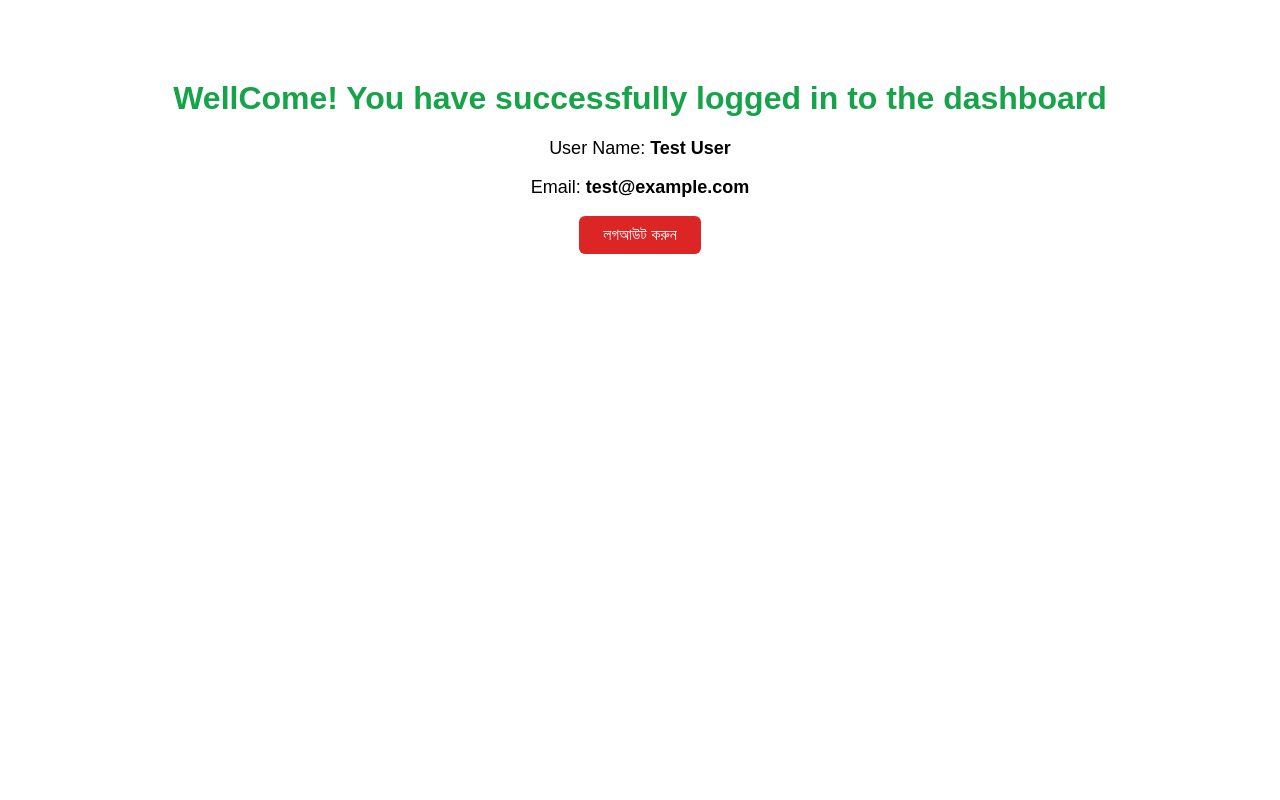
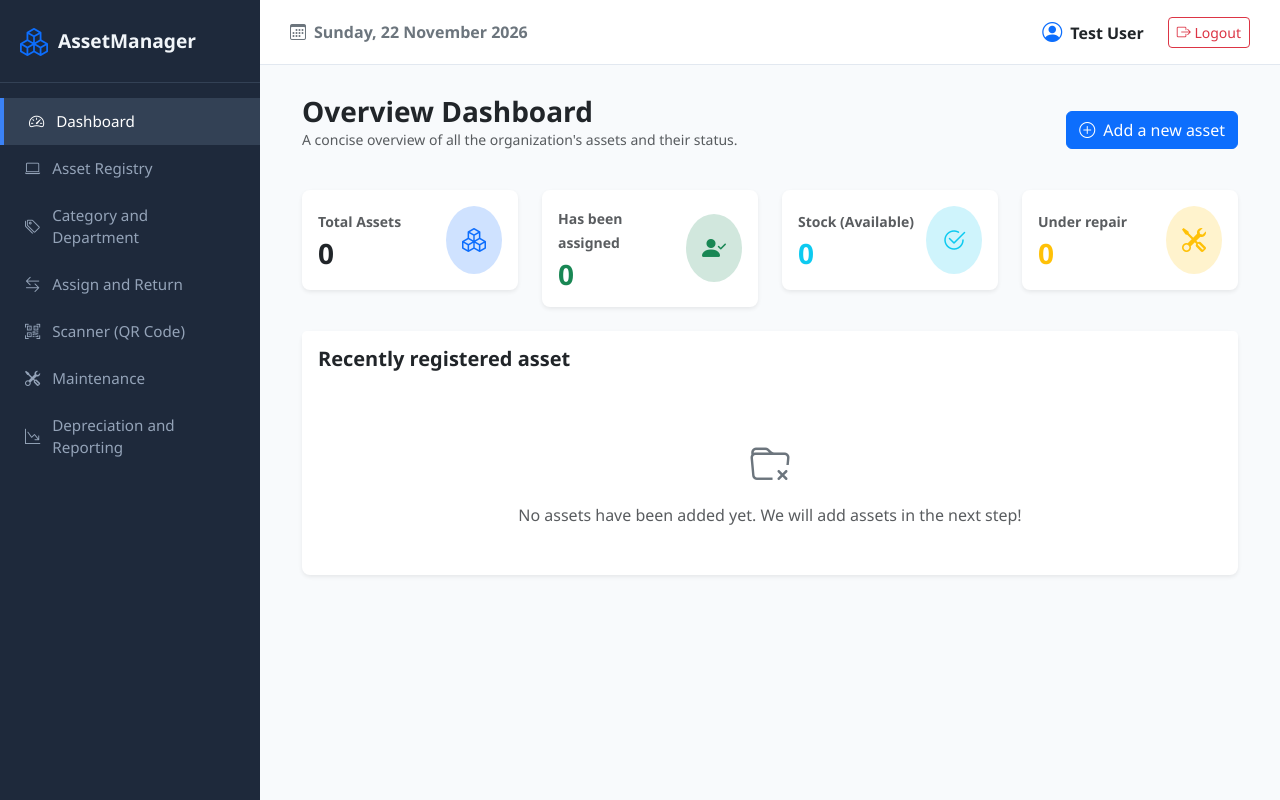
Before and after one commit to rishadsayem212-design/asset-management-system, a Laravel app: page /dashboard in a window 1280 px wide. Run offline with Laravel 12, Linux system fonts and the light colour scheme; a user stored in the database is signed in; data comes from the database, SQL or seed files in the repository.

Commit message:
sidebar design

```diff
--- a/resources/views/auth/login.blade.php
+++ b/resources/views/auth/login.blade.php
@@ -3,7 +3,7 @@
 <head>
     <meta charset="UTF-8">
     <meta name="viewport" content="width=device-width, initial-scale=1.0">
-    <title>লগইন | Asset Management System</title>
+    <title>Login | Asset Management System</title>
     <!-- Bootstrap 5 CSS CDN -->
     <link href="https://cdn.jsdelivr.net/npm/bootstrap@5.3.0/dist/css/bootstrap.min.css" rel="stylesheet">
     <!-- Bootstrap Icons CDN -->
--- a/resources/views/dashboard.blade.php
+++ b/resources/views/dashboard.blade.php
@@ -1,6 +1,6 @@
 @extends('layouts.app')
 
-@section('title', 'ড্যাশবোর্ড - Asset Management')
+@section('title', 'Overview Dashboard - Asset Management')
 
 @section('content')
 <div class="container-fluid">
@@ -8,11 +8,11 @@
     <!-- হেডার -->
     <div class="d-flex justify-content-between align-items-center mb-4">
         <div>
-            <h3 class="fw-bold text-dark mb-0">ওভারভিউ ড্যাশবোর্ড</h3>
-            <p class="text-muted small">প্রতিষ্ঠানের সকল অ্যাসেট ও স্ট্যাটাসের সংক্ষিপ্ত চিত্র</p>
+            <h3 class="fw-bold text-dark mb-0">Overview Dashboard</h3>
+            <p class="text-muted small">A concise overview of all the organization's assets and their status.</p>
         </div>
         <a href="#" class="btn btn-primary">
-            <i class="bi bi-plus-circle me-1"></i> নতুন অ্যাসেট যোগ করুন
+            <i class="bi bi-plus-circle me-1"></i> Add a new asset
         </a>
     </div>
 
@@ -24,8 +24,8 @@
             <div class="card border-0 shadow-sm rounded-3 p-3">
                 <div class="d-flex justify-content-between align-items-center">
                     <div>
-                        <span class="text-muted small fw-semibold">মোট অ্যাসেট</span>
-                        <h3 class="fw-bold text-dark mt-1 mb-0">০ টি</h3>
+                        <span class="text-muted small fw-semibold">Total Assets</span>
+                        <h3 class="fw-bold text-dark mt-1 mb-0">0</h3>
                     </div>
                     <div class="bg-primary-subtle text-primary p-3 rounded-circle fs-4">
                         <i class="bi bi-boxes"></i>
@@ -39,8 +39,8 @@
             <div class="card border-0 shadow-sm rounded-3 p-3">
                 <div class="d-flex justify-content-between align-items-center">
                     <div>
-                        <span class="text-muted small fw-semibold">অ্যাসাইন করা হয়েছে</span>
-                        <h3 class="fw-bold text-success mt-1 mb-0">০ টি</h3>
+                        <span class="text-muted small fw-semibold">Has been assigned</span>
+                        <h3 class="fw-bold text-success mt-1 mb-0">0</h3>
                     </div>
                     <div class="bg-success-subtle text-success p-3 rounded-circle fs-4">
                         <i class="bi bi-person-check-fill"></i>
@@ -54,8 +54,8 @@
             <div class="card border-0 shadow-sm rounded-3 p-3">
                 <div class="d-flex justify-content-between align-items-center">
                     <div>
-                        <span class="text-muted small fw-semibold">মজুদ (Available)</span>
-                        <h3 class="fw-bold text-info mt-1 mb-0">০ টি</h3>
+                        <span class="text-muted small fw-semibold">Stock (Available)</span>
+                        <h3 class="fw-bold text-info mt-1 mb-0">0</h3>
                     </div>
                     <div class="bg-info-subtle text-info p-3 rounded-circle fs-4">
                         <i class="bi bi-check2-circle"></i>
@@ -69,8 +69,8 @@
             <div class="card border-0 shadow-sm rounded-3 p-3">
                 <div class="d-flex justify-content-between align-items-center">
                     <div>
-                        <span class="text-muted small fw-semibold">মেরামতাধীন</span>
-                        <h3 class="fw-bold text-warning mt-1 mb-0">০ টি</h3>
+                        <span class="text-muted small fw-semibold">Under repair</span>
+                        <h3 class="fw-bold text-warning mt-1 mb-0">0</h3>
                     </div>
                     <div class="bg-warning-subtle text-warning p-3 rounded-circle fs-4">
                         <i class="bi bi-tools"></i>
@@ -84,11 +84,11 @@
     <!-- সাম্প্রতিক কার্যক্রম বক্স -->
     <div class="card border-0 shadow-sm rounded-3">
         <div class="card-header bg-white py-3 border-0">
-            <h5 class="fw-bold mb-0">সাম্প্রতিক নিবন্ধিত অ্যাসেট</h5>
+            <h5 class="fw-bold mb-0">Recently registered asset</h5>
         </div>
         <div class="card-body text-center py-5 text-muted">
             <i class="bi bi-folder-x fs-1 text-secondary mb-2 d-block"></i>
-            <p class="mb-0">এখনও কোনো অ্যাসেট যুক্ত করা হয়নি। পরবর্তী ধাপে আমরা অ্যাসেট যুক্ত করব!</p>
+            <p class="mb-0">No assets have been added yet. We will add assets in the next step!</p>
         </div>
     </div>
 
--- a/resources/views/layouts/app.blade.php
+++ b/resources/views/layouts/app.blade.php
@@ -90,37 +90,37 @@
     <ul>
         <li>
             <a href="{{ route('dashboard') }}" class="{{ request()->routeIs('dashboard') ? 'active' : '' }}">
-                <i class="bi bi-speedometer2"></i> ড্যাশবোর্ড
+                <i class="bi bi-speedometer2"></i> Dashboard
             </a>
         </li>
         <li>
             <a href="#">
-                <i class="bi bi-laptop"></i> অ্যাসেট রেজিস্ট্রি
+                <i class="bi bi-laptop"></i> Asset Registry
             </a>
         </li>
         <li>
             <a href="#">
-                <i class="bi bi-tags"></i> ক্যাটাগরি ও ডিপার্টমেন্ট
+                <i class="bi bi-tags"></i> Category and Department
             </a>
         </li>
         <li>
             <a href="#">
-                <i class="bi bi-arrow-left-right"></i> অ্যাসাইন ও রিটার্ন
+                <i class="bi bi-arrow-left-right"></i> Assign and Return
             </a>
         </li>
         <li>
             <a href="#">
-                <i class="bi bi-qr-code-scan"></i> স্ক্যানার (QR Code)
+                <i class="bi bi-qr-code-scan"></i> Scanner (QR Code)
             </a>
         </li>
         <li>
             <a href="#">
-                <i class="bi bi-tools"></i> মেইনটেন্যান্স
+                <i class="bi bi-tools"></i> Maintenance
             </a>
         </li>
         <li>
             <a href="#">
-                <i class="bi bi-graph-down-arrow"></i> অবচয় ও রিপোর্ট
+                <i class="bi bi-graph-down-arrow"></i> Depreciation and Reporting
             </a>
         </li>
     </ul>
@@ -145,7 +145,7 @@
             <form action="{{ route('logout') }}" method="POST" class="d-inline">
                 @csrf
                 <button type="submit" class="btn btn-outline-danger btn-sm">
-                    <i class="bi bi-box-arrow-right"></i> লগআউট
+                    <i class="bi bi-box-arrow-right"></i> Logout
                 </button>
             </form>
         </div>
--- a/routes/web.php
+++ b/routes/web.php
@@ -3,30 +3,21 @@
 use Illuminate\Support\Facades\Route;
 use App\Http\Controllers\AuthController;
 
-
+// ১. হোমপেজ রাউট (আগেরটাই থাকবে)
 Route::get('/', function () {
     return redirect()->route('login');
 });
 
-
+// ২. লগইন দেখার রাউট (আগেরটাই থাকবে)
 Route::get('/login', [AuthController::class, 'showLoginForm'])->name('login');
 
-
+// ৩. লগইন সাবমিট রাউট (আগেরটাই থাকবে)
 Route::post('/login', [AuthController::class, 'login'])->name('login.post');
 
-
+// ৪. লগআউট রাউট (আগেরটাই থাকবে)
 Route::post('/logout', [AuthController::class, 'logout'])->name('logout');
 
-
+// ৫. ড্যাশবোর্ড রাউট (শুধু এই অংশটুকু পরিবর্তন হবে: টেক্সটের বদলে ভিউ রিটার্ন করবে)
 Route::get('/dashboard', function () {
-    return "<div style='text-align:center; margin-top:80px; font-family:sans-serif;'>
-                <h1 style='color:#16a34a;'>WellCome! You have successfully logged in to the dashboard
-                </h1>
-                <p style='font-size:18px;'>User Name: <b>".auth()->user()->name."</b></p>
-                <p style='font-size:18px;'>Email: <b>".auth()->user()->email."</b></p>
-                <form action='".route('logout')."' method='POST'>
-                    ".csrf_field()."
-                    <button type='submit' style='background:#dc2626; color:white; border:none; padding:10px 24px; font-size:16px; border-radius:6px; cursor:pointer;'>লগআউট করুন</button>
-                </form>
-            </div>";
+    return view('dashboard');
 })->middleware('auth')->name('dashboard');
```
